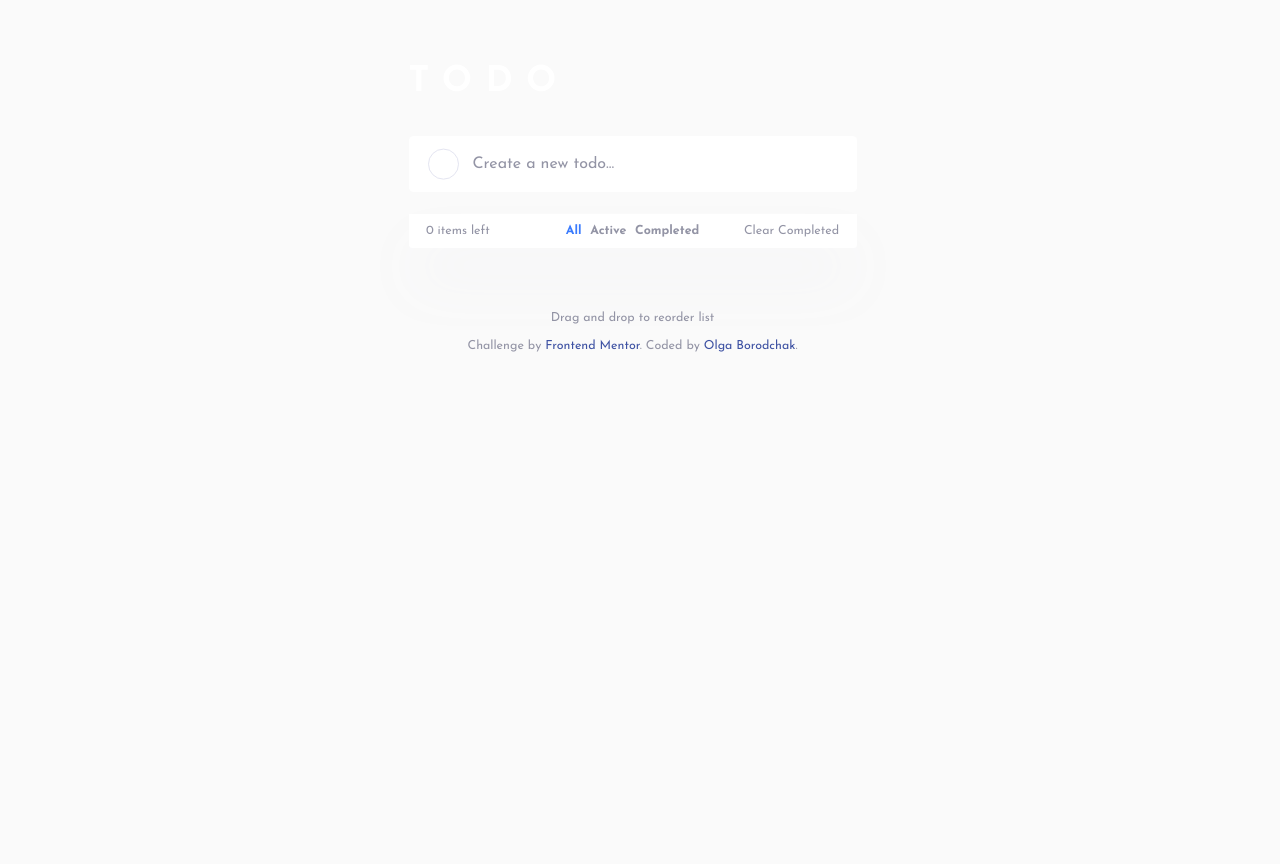
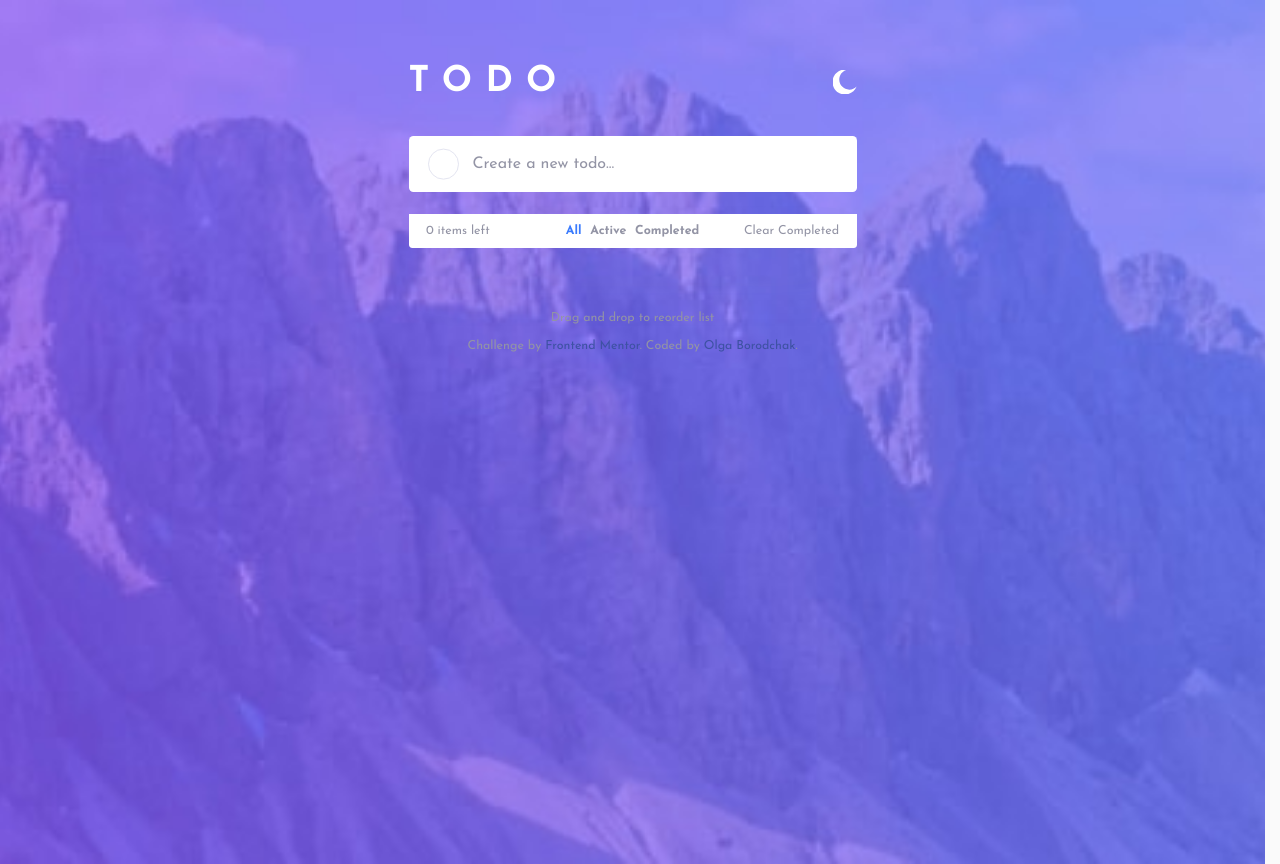
Before and after one commit to OlgaBorodchak/to-do-app-vite, a website built with Vite: page index.html in a window 1280 px wide. Built offline with nearby package versions, Linux system fonts and the light colour scheme; files whose address does not match are found by name.

Commit message:
assets: replace images, update paths

```diff
--- a/src/styles/style.css
+++ b/src/styles/style.css
@@ -89,7 +89,7 @@
 
 .todo-item-checkbox:checked {
   background:
-    url(/images/icon-check.svg) no-repeat center,
+    url(../assets/icon-check.svg) no-repeat center,
     linear-gradient(135deg, hsl(192, 100%, 67%), hsl(280, 87%, 65%));
   border: none;
 }
@@ -107,7 +107,7 @@
 }
 
 .todo-item-delete {
-  background: url(/images/icon-cross.svg) no-repeat center / contain;
+  background: url(../assets/icon-cross.svg) no-repeat center / contain;
   background-color: transparent;
   border: none;
   width: 1em;
@@ -125,7 +125,6 @@
   background-color: var(--dragging-bg);
 }
 
-/* ─── Status bar ─────────────────────────────────── */
 .status-bar {
   display: flex;
   align-items: center;
@@ -165,7 +164,6 @@
   color: var(--text-primary);
 }
 
-/* ─── Filter buttons ─────────────────────────────── */
 .filter-btn {
   border: none;
   background-color: transparent;
@@ -184,7 +182,6 @@
   color: hsl(220, 98%, 61%);
 }
 
-/* ─── Footer ─────────────────────────────────────── */
 .footer {
   display: flex;
   flex-direction: column;
@@ -205,19 +202,19 @@
   color: hsl(228, 45%, 44%);
 }
 
-/* ─── Media queries ──────────────────────────────── */
+
 @media (max-width: 700px) {
   .container {
     margin: 2em;
   }
 
   body {
-    background-image: url(/images/bg-mobile-light.jpg);
+    background-image: url(../assets/bg-mobile-light.jpg);
     background-size: contain;
   }
 
   .dark-mode {
-    background-image: url(/images/bg-mobile-dark.jpg);
+    background-image: url(../assets/bg-mobile-dark.jpg);
     background-size: contain;
   }
 
--- a/src/styles/tokens.css
+++ b/src/styles/tokens.css
@@ -9,8 +9,8 @@
   --text-done: hsl(233, 11%, 84%);
   --text-heading: hsl(0, 0%, 100%);
   --shadow: 0px 35px 50px -15px rgba(194, 195, 214, 0.5);
-  --bg-image: url(../assets/bg-image-light.png);
-  --icon-theme: url(..);
+  --bg-image: url(../assets/bg-desktop-light.jpg);
+  --icon-theme: url(../assets/icon-moon.svg);
   --checkbox-dark: hsl(0, 0%, 100%);
   --dragging-bg: hsl(236, 32%, 92%);
 }
@@ -25,8 +25,8 @@
   --text-secondary: hsl(234, 11%, 52%);
   --text-done: hsl(233, 14%, 35%);
   --shadow: 0px 35px 50px -15px rgba(0, 0, 0, 0.5);
-  --bg-image: url(/images/bg-desktop-dark.jpg);
-  --icon-theme: url(/images/icon-sun.svg);
+  --bg-image: url(../assets/bg-desktop-dark.jpg);
+  --icon-theme: url(../assets/icon-sun.svg);
   --checkbox-dark: hsl(235, 24%, 19%);
   --dragging-bg: hsl(235, 21%, 11%);
 }
```
